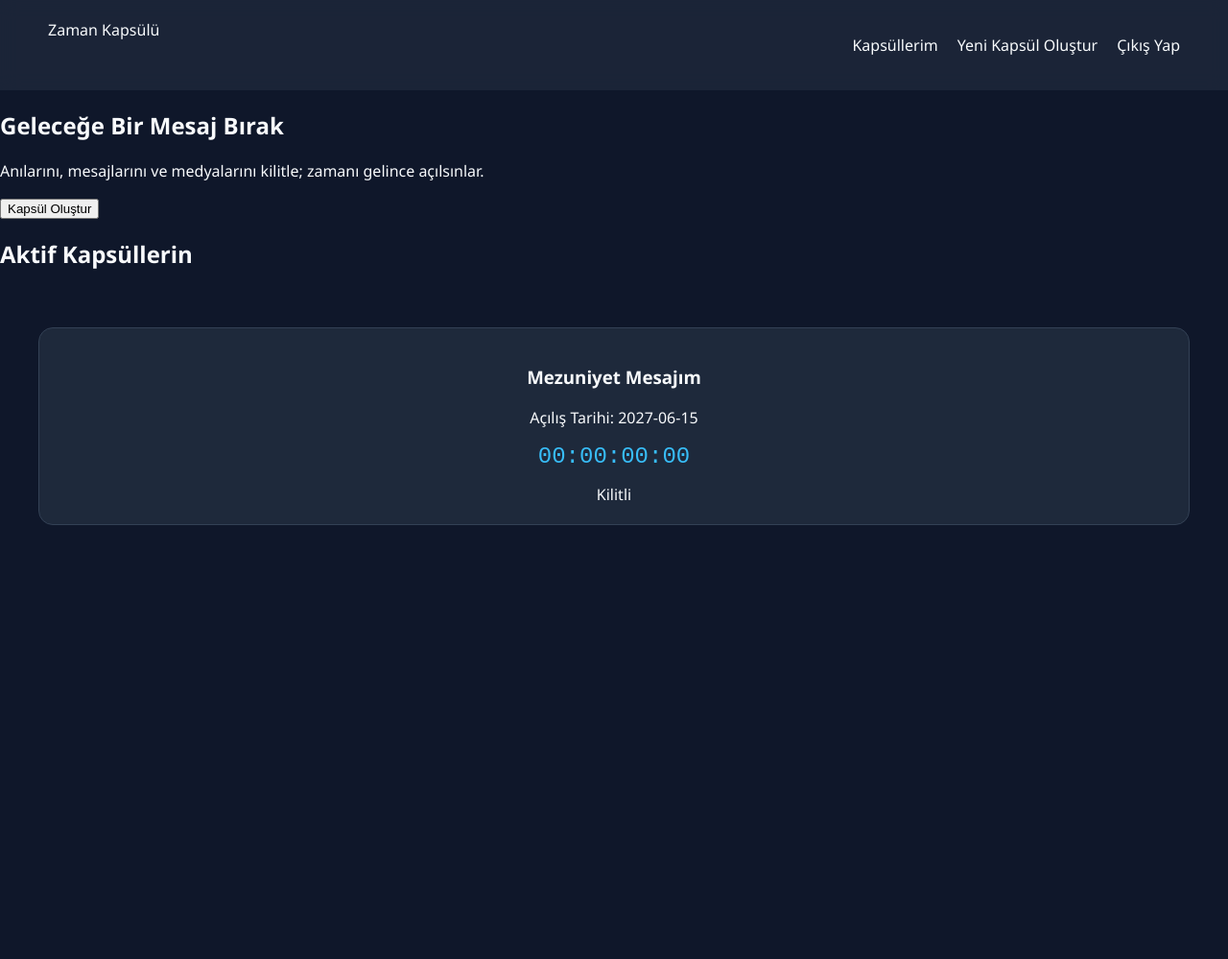
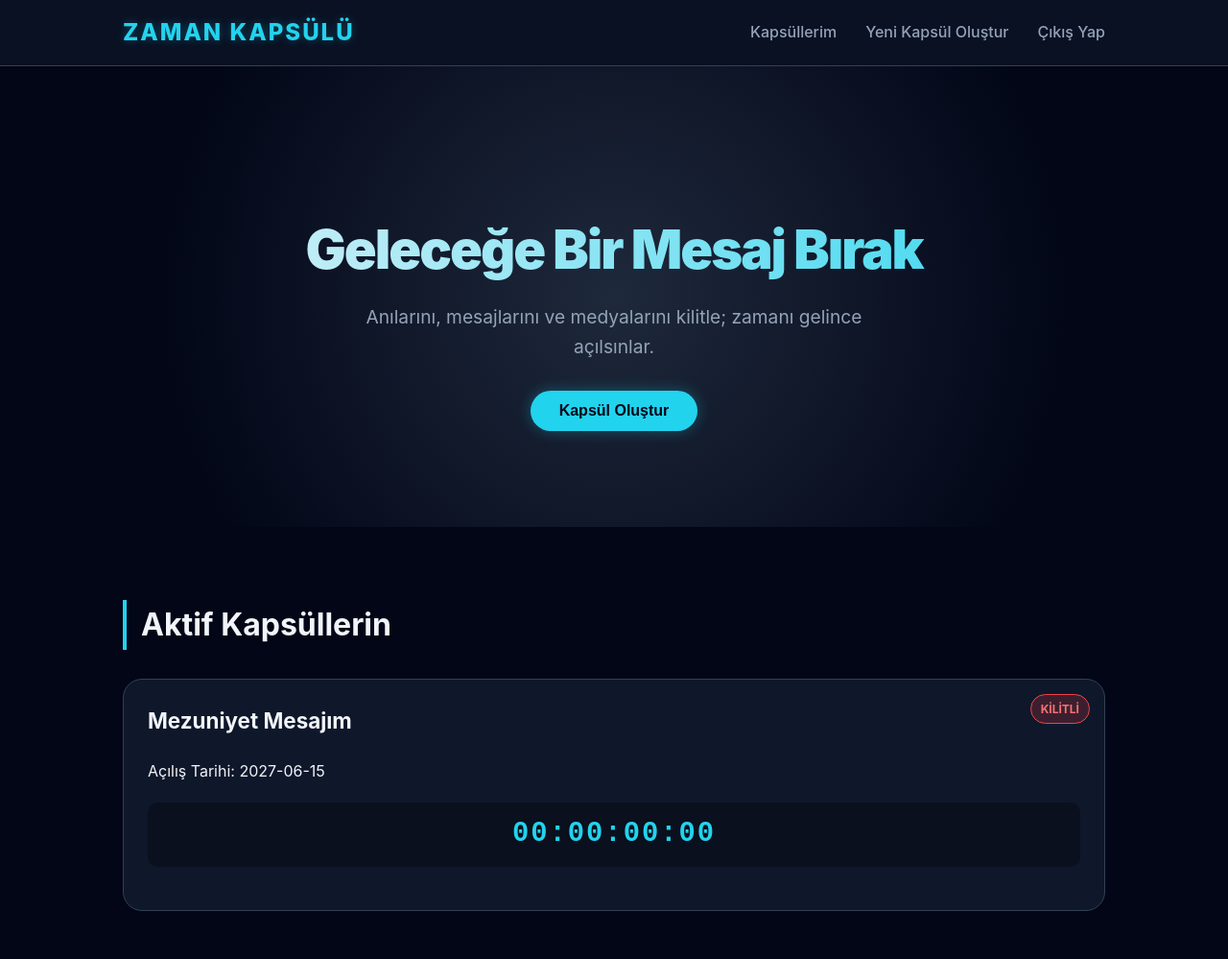
Before and after one commit to erenyrlmz/Digital-Time-Capsule, a PHP site: page / in a window 1280 px wide. Shown: the whole page at 96% size. Before the commit the page ends 547 px from the top, so only its background shows below. Run offline with PHP 8.4, Linux system fonts and the light colour scheme.

Commit message:
Site tasarimini guncelledim samuray böyle daha guzel oldu bak

```diff
--- a/style.css
+++ b/style.css
@@ -1,63 +1,182 @@
-/* Temel Renkler ve Font */
+/* --- Yenilenmiş "Dijital Zaman Kapsülü" Stili --- */
+
 :root {
-    --bg-color: #0f172a;
-    --card-bg: #1e293b;
-    --accent-color: #38bdf8; /* Neon Mavi */
-    --text-color: #f8fafc;
+    /* Renk Paleti (Daha zengin gece mavisi ve neon dokunuşlar) */
+    --bg-deep: #020617;     /* Çok koyu arka plan */
+    --bg-card: #0f172a;     /* Kart arka planı */
+    --accent: #22d3ee;      /* Parlak turkuaz */
+    --accent-glow: rgba(34, 211, 238, 0.3);
+    --text-primary: #f1f5f9;
+    --text-secondary: #94a3b8;
+    --border: #334155;
 }
 
 body {
-    background-color: var(--bg-color);
-    color: var(--text-color);
-    font-family: 'Segoe UI', Tahoma, Geneva, Verdana, sans-serif;
+    background-color: var(--bg-deep);
+    color: var(--text-primary);
+    font-family: 'Inter', system-ui, -apple-system, sans-serif; /* Daha modern font */
     margin: 0;
+    line-height: 1.6;
 }
 
-/* Menü Tasarımı */
+/* --- Navigasyon (Cam Efekti) --- */
 nav {
     display: flex;
     justify-content: space-between;
-    padding: 20px 50px;
-    background: rgba(30, 41, 59, 0.8);
-    backdrop-filter: blur(10px); /* Cam efekti */
+    align-items: center;
+    padding: 15px 10%;
+    background: rgba(15, 23, 42, 0.7);
+    backdrop-filter: blur(12px); /* Arkayı bulanıklaştıran şık efekt */
+    border-bottom: 1px solid var(--border);
+    position: sticky;
+    top: 0;
+    z-index: 1000;
+}
+
+.logo {
+    font-size: 1.5rem;
+    font-weight: 800;
+    color: var(--accent);
+    text-transform: uppercase;
+    letter-spacing: 2px;
+    text-shadow: 0 0 10px var(--accent-glow);
 }
 
 nav ul {
     display: flex;
     list-style: none;
-    gap: 20px;
+    gap: 30px;
+    margin: 0;
+    padding: 0;
 }
 
 nav a {
-    color: var(--text-color);
     text-decoration: none;
+    color: var(--text-secondary);
+    font-weight: 500;
+    transition: color 0.3s ease;
 }
 
-/* Kapsül Kartları (Grid Sistemi) */
+nav a:hover {
+    color: var(--accent);
+}
+
+/* --- Kahraman (Hero) Bölümü --- */
+.hero {
+    text-align: center;
+    padding: 100px 20px;
+    background: radial-gradient(circle at center, #1e293b 0%, #020617 70%);
+}
+
+.hero h1 {
+    font-size: 3.5rem;
+    font-weight: 900;
+    letter-spacing: -2px;
+    margin-bottom: 10px;
+    background: linear-gradient(to right, #f1f5f9, #22d3ee);
+    -webkit-background-clip: text;
+    -webkit-text-fill-color: transparent; /* Yazıya gradyan efekti */
+}
+
+.hero p {
+    font-size: 1.2rem;
+    color: var(--text-secondary);
+    max-width: 600px;
+    margin: 0 auto 30px;
+}
+
+/* --- Buton Stili (Parıltı Efektli) --- */
+.btn-primary {
+    background-color: var(--accent);
+    color: var(--bg-deep);
+    border: none;
+    padding: 12px 30px;
+    border-radius: 50px;
+    font-weight: 700;
+    font-size: 1rem;
+    cursor: pointer;
+    transition: all 0.3s ease;
+    box-shadow: 0 0 15px var(--accent-glow);
+}
+
+.btn-primary:hover {
+    box-shadow: 0 0 25px var(--accent);
+    transform: scale(1.05);
+}
+
+/* --- Kapsül Kartları (Grid ve Yeni Stil) --- */
+.capsule-container {
+    padding: 50px 10%;
+}
+
+.capsule-container h2 {
+    font-size: 2rem;
+    border-left: 4px solid var(--accent);
+    padding-left: 15px;
+    margin-bottom: 30px;
+}
+
 .capsule-grid {
     display: grid;
-    grid-template-columns: repeat(auto-fit, minmax(250px, 1fr));
-    gap: 20px;
-    padding: 40px;
+    grid-template-columns: repeat(auto-fit, minmax(300px, 1fr));
+    gap: 25px;
 }
 
 .capsule-card {
-    background-color: var(--card-bg);
-    border: 1px solid #334155;
-    border-radius: 15px;
-    padding: 20px;
-    text-align: center;
-    transition: transform 0.3s ease;
+    background-color: var(--bg-card);
+    border: 1px solid var(--border);
+    border-radius: 20px;
+    padding: 25px;
+    position: relative;
+    overflow: hidden;
+    transition: all 0.4s ease;
 }
 
 .capsule-card:hover {
-    transform: translateY(-10px);
-    border-color: var(--accent-color);
+    border-color: var(--accent);
+    transform: translateY(-5px) scale(1.02);
+    box-shadow: 0 10px 30px rgba(0,0,0,0.5);
 }
 
+.capsule-card h3 {
+    margin-top: 0;
+    font-size: 1.4rem;
+    color: var(--text-primary);
+}
+
+.date-info {
+    color: var(--text-secondary);
+    font-size: 0.9rem;
+    margin-bottom: 20px;
+}
+
+/* --- Geri Sayım Sayacı (Dijital Tarz) --- */
 .timer {
     font-family: 'Courier New', Courier, monospace;
-    font-size: 1.5rem;
-    color: var(--accent-color);
-    margin: 15px 0;
+    font-size: 1.8rem;
+    font-weight: 700;
+    color: var(--accent);
+    background: rgba(0,0,0,0.3);
+    padding: 10px;
+    border-radius: 10px;
+    text-align: center;
+    margin: 20px 0;
+    letter-spacing: 2px;
 }
+
+.status {
+    position: absolute;
+    top: 15px;
+    right: 15px;
+    padding: 5px 10px;
+    border-radius: 20px;
+    font-size: 0.75rem;
+    font-weight: 700;
+    text-transform: uppercase;
+}
+
+.locked {
+    background-color: rgba(239, 68, 68, 0.2);
+    color: #f87171;
+    border: 1px solid #ef4444;
+}
```
